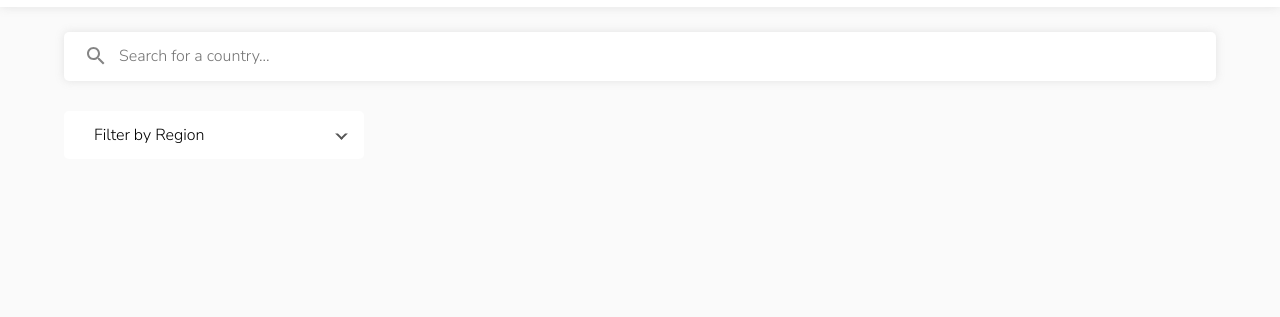
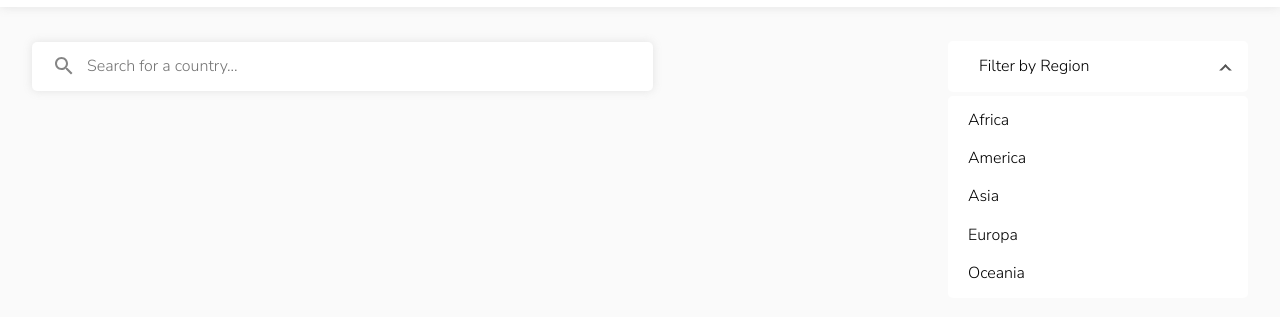
Before and after one commit to stente3/Fetch-api-countries, a website: page index.html in a window 1280 px wide. Shown: the part 75-392 px from the top of the page. Drawn offline with Linux system fonts and the light colour scheme.

Commit message:
some updates were added generals

```diff
--- a/index.html
+++ b/index.html
@@ -24,9 +24,9 @@
 				<p class="dark-mode__paragraph">Dark Mode</p>
 			</div>
 		</nav>
-        <div class="filter-section">
+        <section class="filter-section">
             <input type="text" class="filter-section__searcher" placeholder="Search for a country...">
-            <div class="filter">
+            <div class="filter active">
                 <div class="filter__container">
                     <ul class="filter__defaul-option list">
                         <li class="option">
@@ -52,6 +52,9 @@
                     </ul>
                 </div>
             </div>
-        </div>
+        </section>
+        <main class="main">
+
+        </main>
 	</body>
 </html>
--- a/package.json
+++ b/package.json
@@ -5,7 +5,7 @@
   "main": "index.js",
   "scripts": {
     "test": "echo \"Error: no test specified\" && exit 1",
-    "sass": "node-sass -w source/sass/ -o public/css"
+    "sass": "node-sass -w source/sass/ -o public/css --output-style compressed"
   },
   "repository": {
     "type": "git",
--- a/source/sass/app.scss
+++ b/source/sass/app.scss
@@ -7,4 +7,4 @@
 
 /* Layout */
 @import "./layout/header";
-@import "./layout/filter-section"
+@import "./layout/filter-section";
--- a/source/sass/base/_mixins.scss
+++ b/source/sass/base/_mixins.scss
@@ -14,3 +14,17 @@
 @mixin borders{
     border-radius: 5px;
 }
+
+@mixin options-filter{
+    max-width: 30rem;
+    min-width: 20rem;
+    width: 60%;
+}
+
+@mixin general-padding-tablet{
+    padding: 1rem 2.5%;
+}
+
+@mixin general-padding-desktop{
+    padding: 1rem 7%;
+}
--- a/source/sass/layout/_filter-section.scss
+++ b/source/sass/layout/_filter-section.scss
@@ -25,9 +25,7 @@
     position: relative;
 
     .filter__container{
-        max-width: 30rem;
-        min-width: 20rem;
-        width: 65%;
+        @include options-filter;
     }
 }
 .filter__defaul-option{
@@ -35,6 +33,9 @@
     position:relative;
     cursor: pointer;
     @include borders;
+    .option{
+        padding: 1.6rem;
+    }
 }
 .filter__defaul-option:before{
     content: "";
@@ -61,13 +62,16 @@
 }
 .active .select_ul{
     display:block;
+    position: absolute;
+    padding: 0.5rem 1rem;
+    @include options-filter;
 }
 
 
 /* Utilities */
 .option{
     list-style: none;
-    padding: 1.5rem;
+    padding: 1rem;
     p{
         cursor: pointer;
         user-select: none;
@@ -76,5 +80,23 @@
 .list{
     list-style: none;
     padding-left: 5%;
-    margin: .5rem auto;
+    margin: .2rem auto;
 }
+/* Tablet design */
+@include tablet{
+    .filter-section{
+        flex-direction: row;
+        align-items: center;
+        @include general-padding-tablet;
+    }
+    .filter{
+        display: flex;
+        justify-content: right;
+    }
+}
+/* Desktop design */
+@include desktop{
+    .filter-section{
+        @include general-padding-desktop;
+    }
+}
--- a/source/sass/layout/_header.scss
+++ b/source/sass/layout/_header.scss
@@ -19,11 +19,15 @@
     height: 10rem;
     background-color: $very-light-gray;
 }
+
+/* Tablet design */
 @include tablet{
     .navegation{
         padding: 1rem 2.5%;
     }
 }
+
+/* Desktop design */
 @include desktop{
     .navegation{
         padding: 1rem 7%;
```
Also changed, not shown: public/css/app.css.
